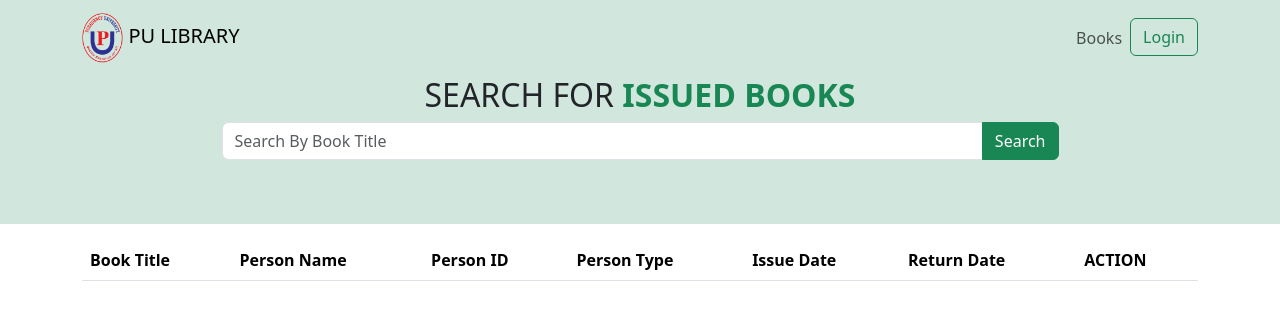
After one commit to shahidafridi-swe/libraryManagement, a Django app: page /issued-books/ in a window 1280 px wide. The commit adds this page. Shown: the top 320 px of the page. Run offline with Django 4.2, Linux system fonts and the light colour scheme; data that the repository does not hold is empty.

Commit message:
issue book and issue book details and return book

```diff
--- a/library/models.py
+++ b/library/models.py
@@ -1,6 +1,7 @@
 from django.db import models
 from django.core.validators import MaxValueValidator, MinValueValidator
 import uuid
+from librarians.models import Librarian
 
 
 class Book(models.Model):
@@ -25,7 +26,7 @@ class Book(models.Model):
         max_digits=10, decimal_places=2, null=True, blank=True)
     page = models.PositiveIntegerField()
     branch = models.CharField(
-        max_length=2, choices=BRANCH_CHOICE, default='GL')
+        max_length=2, choices=BRANCH_CHOICE, default='GL' , blank=True, null=True)
     location = models.CharField(max_length=255, null=True, blank=True)
     tags = models.CharField(max_length=255, null=True, blank=True)
     cover_photo = models.ImageField(
@@ -44,7 +45,7 @@ class BookIssue(models.Model):
         ("STUDENT", "Student"),
         ("FACULTY", "Faculty"),
     ]
-
+    librarian = models.ForeignKey(Librarian, on_delete=models.PROTECT, null=True, blank=True)
     book = models.OneToOneField(
         Book, on_delete=models.PROTECT, null=True, blank=True)
     person_name = models.CharField(max_length=255)
--- a/library/templates/library/book-form.html
+++ b/library/templates/library/book-form.html
@@ -5,7 +5,7 @@
     <div class='container d-flex justify-content-center py-3'>
         <div class="card w-75 bg-success-subtle">
             <div class="card-header">
-              <h3 class="card-title text-center">ADD A PROJECT</h3>
+              <h3 class="card-title text-center">ADD A NEW BOOK</h3>
             </div>
             <div class="card-body ">
 
--- /dev/null
+++ b/library/templates/library/issued_books.html
@@ -0,0 +1,50 @@
+{% extends 'main.html' %}
+
+{% block content %}
+
+<div class=" bg-success-subtle">
+    <div class='container text-center pb-5'>
+
+        <h2>SEARCH FOR <span class='text-success' style="font-weight: 800;">ISSUED BOOKS</span></h2>
+        <div class="input-group w-75 m-auto mb-3">
+            <input type="text" class="form-control" placeholder="Search By Book Title" aria-label="Recipient's username" aria-describedby="button-addon2">
+            <button class="btn  btn-success" type="button" id="button-addon2">Search</button>
+        </div>
+
+    </div>
+
+</div>
+
+<div class='container mt-3'>
+    <div class="table-responsive">
+        <table class="table table-hover">
+            <thead>
+                <tr>
+                    <th>Book Title</th>
+                    <th>Person Name</th>
+                    <th>Person ID</th>
+                    <th>Person Type</th>
+                    <th>Issue Date</th>
+                    <th>Return Date</th>
+                    <th>ACTION</th>
+                </tr>
+            </thead>
+            <tbody>
+                {% for book in books %}
+                <tr>
+                <td>{{book.book.title}}</td>
+                <td>{{book.person_name}}</td>
+                <td>{{book.person_id}}</td>
+                <td>{{book.person_type}}</td>
+                <td>{{book.issued_date}}</td>
+                <td>{{book.return_date}}</td>
+                <td><a class="btn btn-success" href="{% url 'issued-book-details' book.id %}"> View </a></td>
+                </tr>
+                {% endfor %}
+            </tbody>
+        </table>
+    </div>
+</div>
+
+
+{% endblock content %}
--- a/library/urls.py
+++ b/library/urls.py
@@ -8,6 +8,11 @@ urlpatterns = [
     path("book/create-book", views.createBook, name="create-book"),
     path("update-book/<str:pk>/", views.updateBook, name="update-book"),
     path("delete-book/<str:pk>/", views.deleteBook, name="delete-book"),
-    path("update-notice/<str:pk>/", views.noticeUpdate, name="notice-update")
+    path("update-notice/<str:pk>/", views.noticeUpdate, name="notice-update"),
+    path("issue-book/<str:pk>/", views.issueBook, name="issue-book"),
+    path("issued-books/", views.issuedBooks, name='issued-books'),
+    path("issued-book-details/<str:pk>/",
+         views.issuedBookDetails, name='issued-book-details'),
+    path("return-book/<str:pk>/", views.returnBook, name="return-book"),
 
 ]
--- a/library/views.py
+++ b/library/views.py
@@ -1,8 +1,8 @@
 from django.shortcuts import render, redirect
 from django.contrib.auth.decorators import login_required
-from .models import Book, NoticeBoard
-from .forms import BookForm, NoticeBoardForm
-
+from .models import Book, BookIssue, NoticeBoard
+from .forms import BookForm, NoticeBoardForm,BookIssueForm
+from django.contrib import messages
 
 def books(request):
     books = Book.objects.all()
@@ -80,3 +80,48 @@ def noticeUpdate(request, pk):
         'notice': notice
     }
     return render(request, 'library/notice-form.html', context)
+
+def issueBook(request,pk):
+    book = Book.objects.get(id=pk)
+    librarian = request.user.librarian
+    form = BookIssueForm()
+    if request.method == 'POST':
+        form = BookIssueForm(request.POST)
+        if form.is_valid:
+            issue = form.save(commit=False)
+            issue.book = book
+            issue.librarian = librarian
+            issue.save()
+            messages.success(request, "Book issue has successfull!")
+            return redirect('books')
+
+    context={
+      'book':book,
+      'librarian':librarian,
+      'form':form
+    }
+    return render(request, 'library/book_issue_form.html',context)
+
+def issuedBooks(request):
+    books = BookIssue.objects.all()
+    context = {
+        'books':books
+    }
+    return render(request, 'library/issued_books.html',context)
+
+def issuedBookDetails(request,pk):
+    book = BookIssue.objects.get(id=pk)
+    context = {
+        'book': book
+    }
+    return render(request, 'library/issued_book_details.html', context)
+
+def returnBook(request,pk):
+    book = BookIssue.objects.get(id=pk)
+    if request.method == 'POST':
+        book.delete()
+        return redirect('issued-books')
+    context = {
+        'book': book
+    }
+    return render(request, 'library/return_book.html', context)
--- a/templates/navbar.html
+++ b/templates/navbar.html
@@ -17,6 +17,9 @@
           {% if request.user.is_authenticated %}
           <li class="nav-item">
             <a class="nav-link" href="{% url 'create-book' %}">Add Book</a>
+          </li>
+          <li class="nav-item">
+            <a class="nav-link" href="{% url 'issued-books' %}">Issued Books</a>
           </li>
           <li class="nav-item">
             <a class="nav-link" href="{% url 'librarians' %}">Librarians</a>
```
Also changed, not shown: library/forms.py (+17 -2 lines), library/templates/library/book.html (+5 -4 lines), library/templates/library/book_issue_form.html (added, +51 -0 lines), library/templates/library/issued_book_details.html (added, +73 -0 lines), library/templates/library/return_book.html (added, +15 -0 lines), libraryManagement/settings.py (+11 -2 lines), db.sqlite3, library/migrations/0003_bookissue_librarian.py (added), library/migrations/0004_alter_book_branch.py (added), static/images/php5-unleashed-book-cover.png (added), static/images/pngwing.com.png (added).
